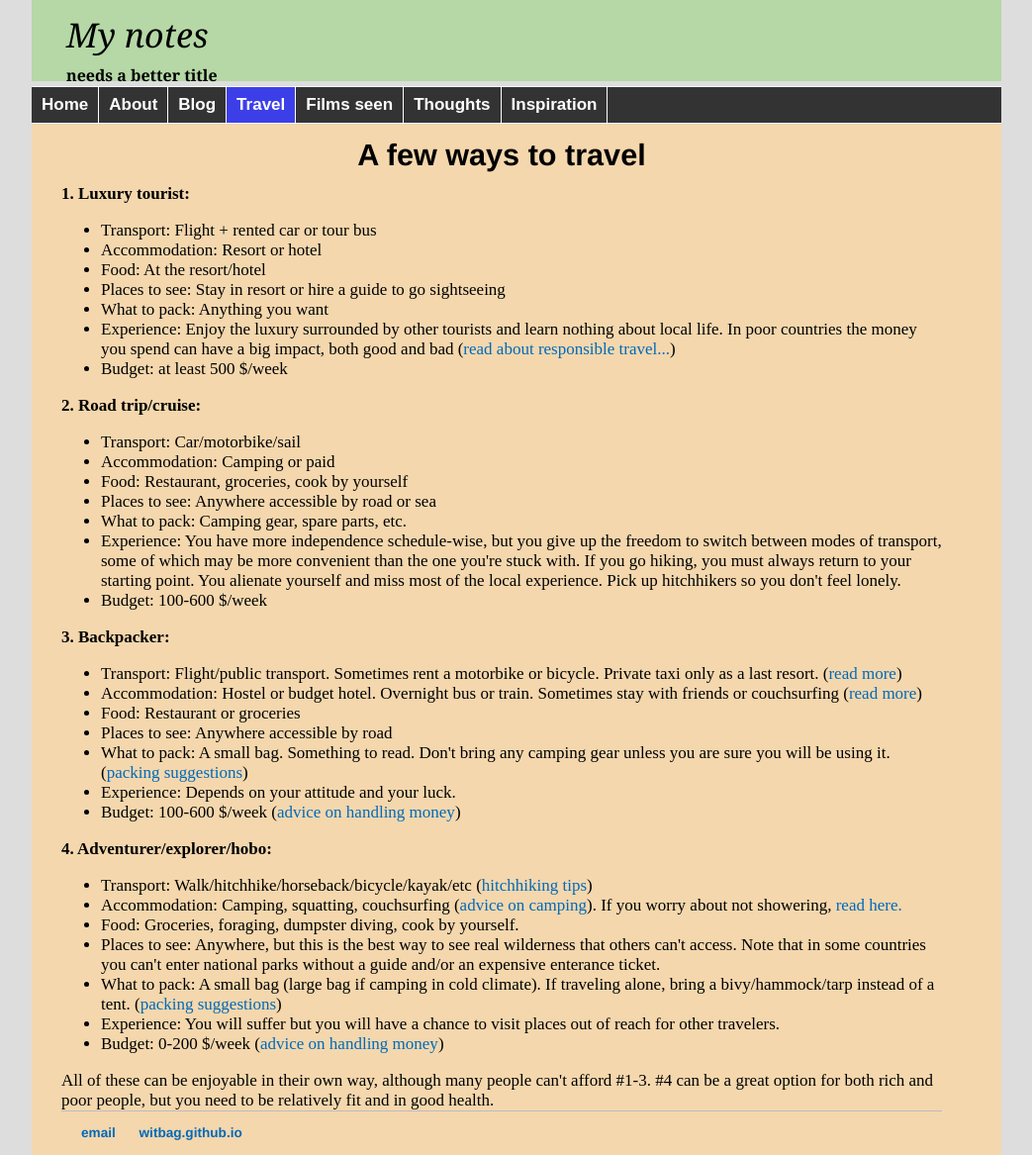
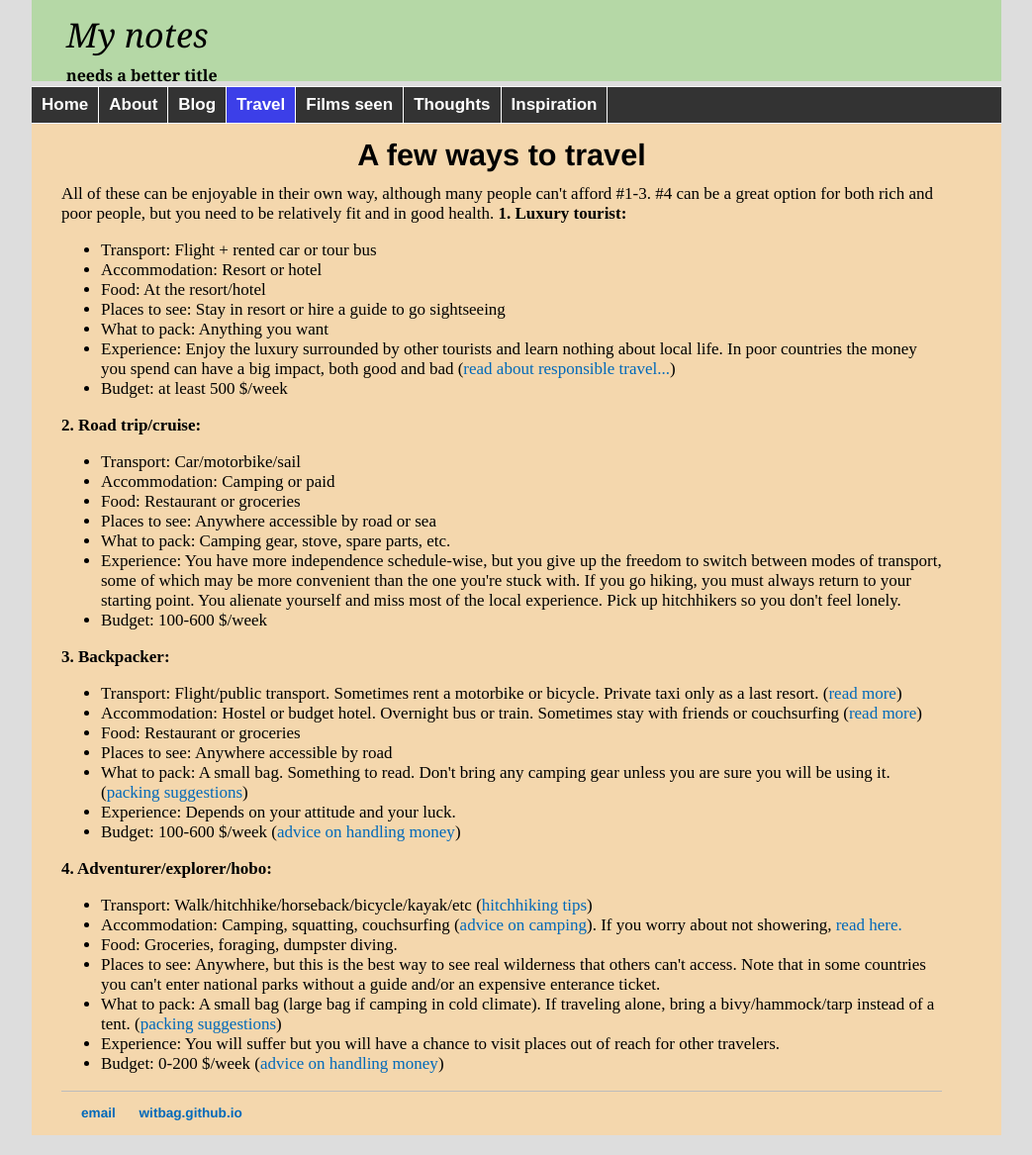
Before and after one commit to witbag/witbag.github.io, a Jekyll site: the page built from travel/waystotravel.html, in a window 1280 px wide. Shown: the whole page at 99% size, without its empty margins (118-1161 px from the left). Built offline with Jekyll 4.4.1, drawn with Linux system fonts in a browser that asks for light colours.

Commit message:
Update waystotravel.html

```diff
--- a/travel/waystotravel.html
+++ b/travel/waystotravel.html
@@ -22,9 +24,9 @@ title: Travel advice
 <ul>
 <li>Transport: Car/motorbike/sail
 <li>Accommodation: Camping or paid
-<li>Food: Restaurant, groceries, cook by yourself
+<li>Food: Restaurant or groceries
 <li>Places to see: Anywhere accessible by road or sea
-<li>What to pack: Camping gear, spare parts, etc.
+<li>What to pack: Camping gear, stove, spare parts, etc.
 <li>Experience: You have more independence schedule-wise, but you give up the freedom to switch between modes of transport, some of which may be more convenient than the one you're stuck with. If you go hiking, you must always return to your starting point. You alienate yourself and miss most of the local experience. Pick up hitchhikers so you don't feel lonely.
 <li>Budget: 100-600 $/week
 </ul>
@@ -42,11 +44,10 @@ title: Travel advice
 <ul>
 <li>Transport: Walk/hitchhike/horseback/bicycle/kayak/etc (<a href="transport.html">hitchhiking tips</a>)
 <li>Accommodation: Camping, squatting, couchsurfing (<a href="accommodation.html">advice on camping</a>). If you worry about not showering, <a href="https://www.theatlantic.com/health/archive/2016/06/i-stopped-showering-and-life-continued/486314" target=_blank>read here.</a>
-<li>Food: Groceries, foraging, dumpster diving, cook by yourself.
+<li>Food: Groceries, foraging, dumpster diving.
 <li>Places to see: Anywhere, but this is the best way to see real wilderness that others can't access. Note that in some countries you can't enter national parks without a guide and/or an expensive enterance ticket.
 <li>What to pack: A small bag (large bag if camping in cold climate). If traveling alone, bring a bivy/hammock/tarp instead of a tent. (<a href="packing.html">packing suggestions</a>)
 <li>Experience: You will suffer but you will have a chance to visit places out of reach for other travelers.
 <li>Budget: 0-200 $/week (<a href="money.html">advice on handling money</a>)
 </ul>
-All of these can be enjoyable in their own way, although many people can't afford #1-3. #4 can be a great option for both rich and poor people, but you need to be relatively fit and in good health.
 </div>
```
Also changed, not shown: other parts of travel/waystotravel.html (+2 -0 lines).
